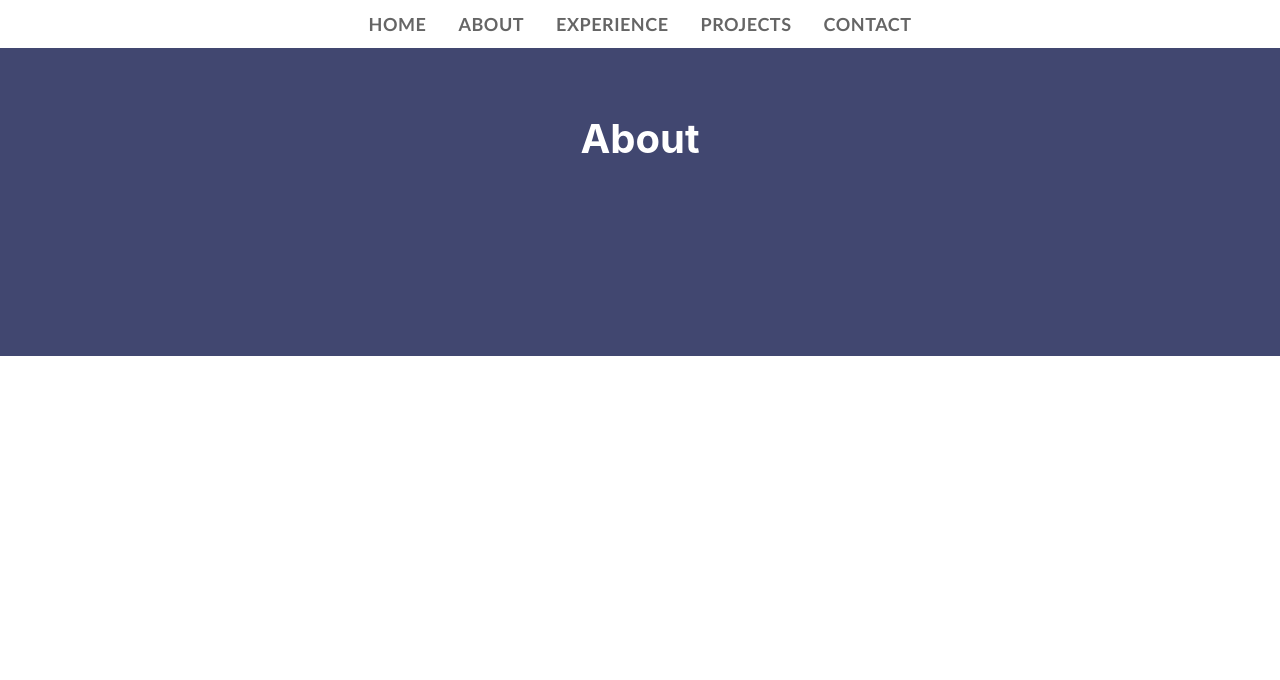
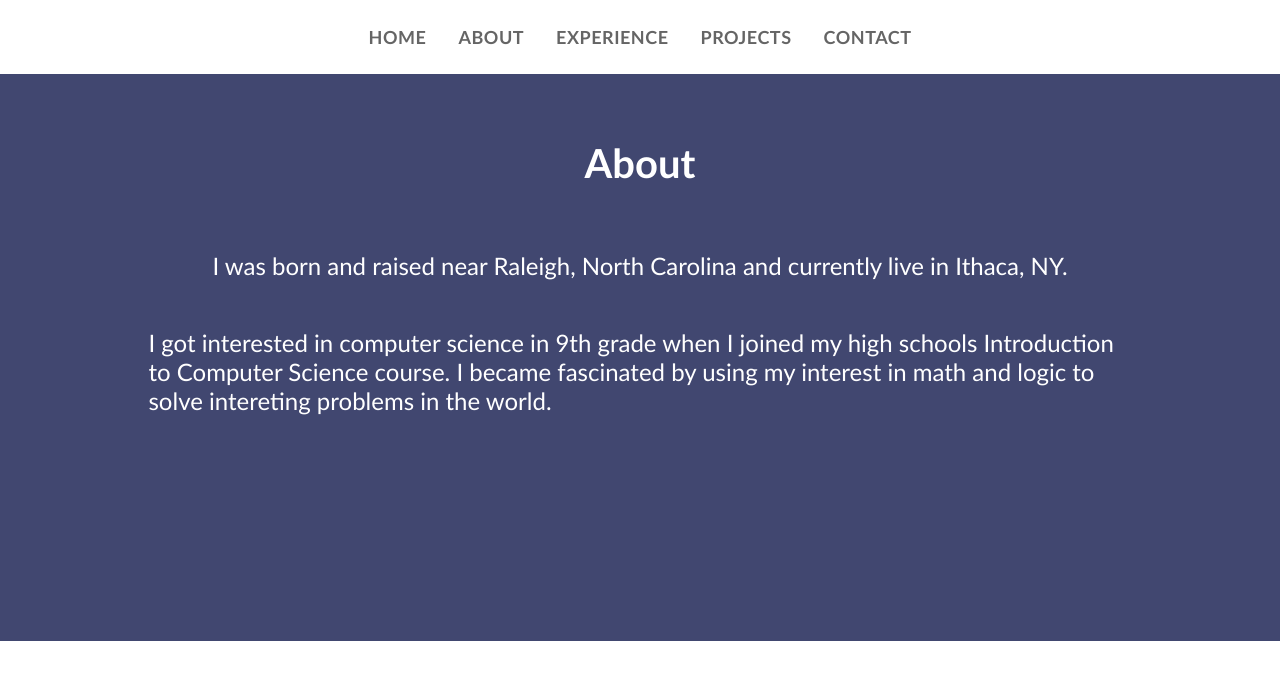
Before and after one commit to ananyaseelam/ananyaseelam.github.io, a React (Create React App) app: page /about in a window 1280 px wide. Shown: the top 680 px of the page. Built offline with nearby package versions, Linux system fonts and the light colour scheme.

Commit message:
Adding to about page and nav bar styling

```diff
--- a/src/App.js
+++ b/src/App.js
@@ -5,8 +5,6 @@ import Experience from "./pages/Experience";
 import Projects from "./pages/Projects";
 import About from "./pages/About";
 import Contact from "./pages/Contact";
-
-
 
 export default function App() {
   return (
--- a/src/components/NavBar/NavBar.css
+++ b/src/components/NavBar/NavBar.css
@@ -5,11 +5,13 @@
   width: 100%;
   height: 5%;
   align-items: center;
+  padding-bottom: 1%;
+  padding-top: 1%;
 }
 
 .page-link{
   color: black !important;
-  font-weight: bold !important;
+  font-weight: bolder !important;
   font-size: 18px !important;
   font-family: 'Trebuchet MS', 'Lucida Sans Unicode', 'Lucida Grande', 'Lucida Sans', Arial, sans-serif!important;
 }
--- a/src/pages/About.jsx
+++ b/src/pages/About.jsx
@@ -8,6 +8,16 @@ const About = () => (
     <NavBar />
     <div className="content-container">
       <p className="header">About</p>
+      <p className="aboutBody">
+        I was born and raised near Raleigh, North Carolina and currently live in Ithaca, NY.
+      </p>
+      <p className="aboutBody">
+        I got interested in computer science in 9th grade when I joined my high schools Introduction to Computer Science course.
+        I became fascinated by using my interest in math and logic to solve intereting problems in the world.
+      </p>
+      <p className="aboutBody">
+
+      </p>
     </div>
   </div>
 );
--- a/src/pages/Home.jsx
+++ b/src/pages/Home.jsx
@@ -8,7 +8,6 @@ import Pdf from './resume.pdf';
 const Home = () => {
 
   return (
-
     <div className="container-home">
       <NavBar />
       <div className="content-container">
@@ -23,7 +22,6 @@ const Home = () => {
             <Button className="resume-btn"> <p>Resume</p> </Button>
           </a>
         </div>
-
       </div>
     </div>
   )
--- a/src/pages/Page.css
+++ b/src/pages/Page.css
@@ -85,10 +85,18 @@
 
 .header{
   font-size: 40px;
-  font-weight: bold
+  font-weight: bold;
+  font-family:'Trebuchet MS', 'Lucida Sans Unicode', 'Lucida Grande', 'Lucida Sans', Arial, sans-serif;
+
 }
 
-.text{
+.aboutBody{
+  display: flex;
   font-size: 24px;
-  margin-top: 12%;
+  margin-left: 10%;
+  margin-right: 10%;
+  font-family:'Trebuchet MS', 'Lucida Sans Unicode', 'Lucida Grande', 'Lucida Sans', Arial, sans-serif;
+  justify-content: center !important;
+  align-items: center !important;
+  justify-self: center;
 }
```
